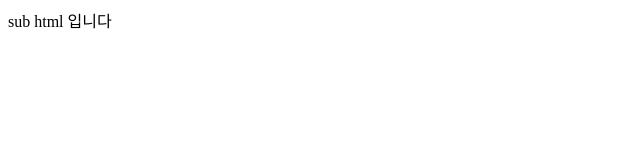
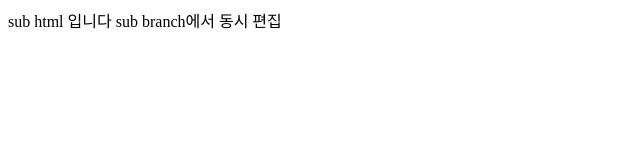
Before and after one commit to 71DEHOT/git-blog, a plain HTML site: page sub.html in a window 1280 px wide. Shown: the whole page, without its empty margins (0-640 px from the left). Drawn offline with Linux system fonts and the light colour scheme.

Commit message:
Update sub.html

```diff
--- a/sub.html
+++ b/sub.html
@@ -7,5 +7,6 @@
 </head>
 <body>
     sub html 입니다
+    sub branch에서 동시 편집
 </body>
 </html>
```
